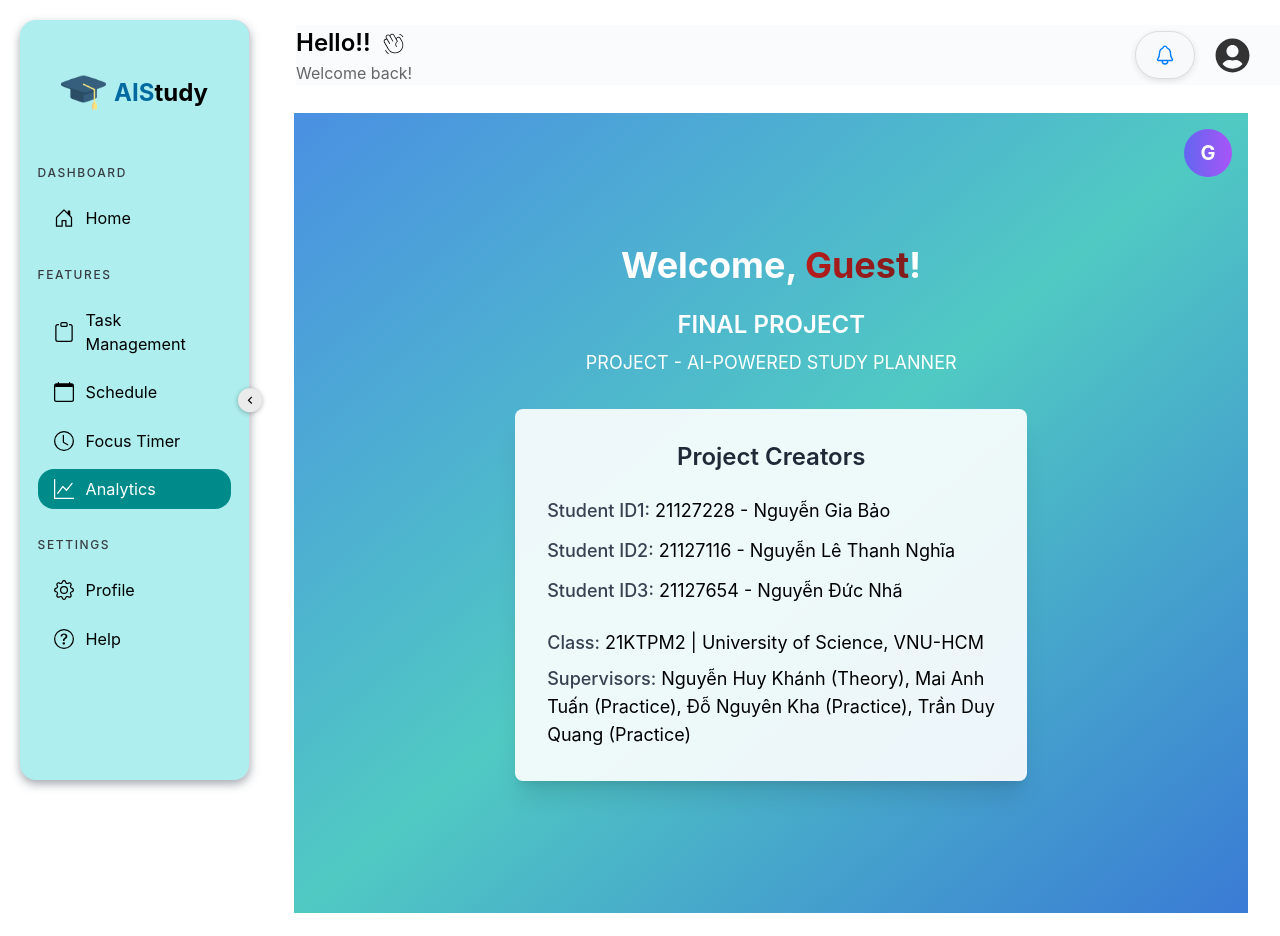
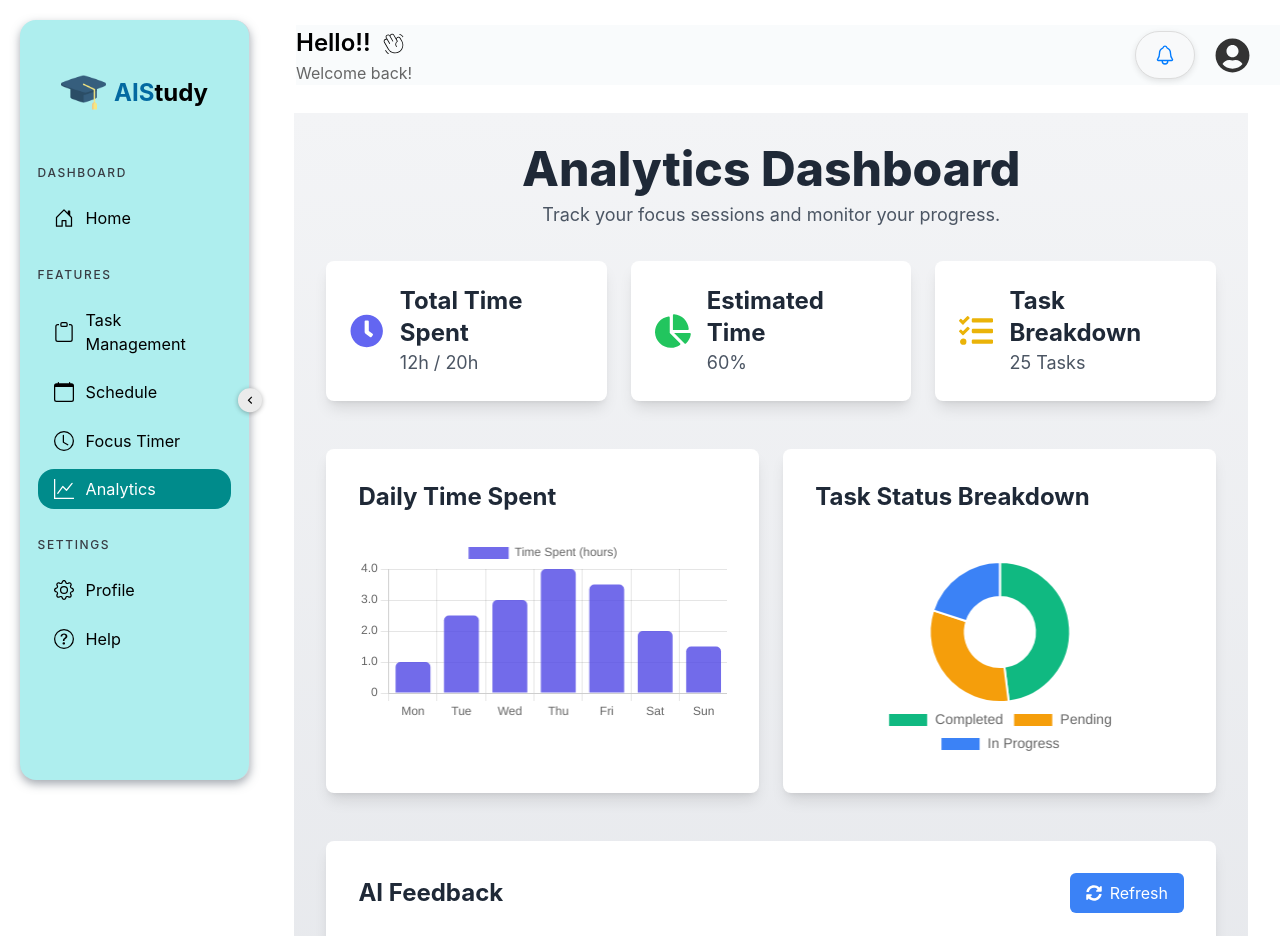
Before and after one commit to Advanced-web-application-developmentK21/Web-Frontend, a React (Create React App) app: page /analytics in a window 1280 px wide. Shown: the top 936 px of the page. Built offline with nearby package versions, Linux system fonts and the light colour scheme; sample sign-in values are in the browser's storage.

Commit message:
Update interface analyst

```diff
--- a/package.json
+++ b/package.json
@@ -19,6 +19,7 @@
     "moment": "^2.30.1",
     "react": "^18.3.1",
     "react-big-calendar": "^1.16.3",
+    "react-chartjs-2": "^5.2.0",
     "react-datepicker": "^7.5.0",
     "react-dnd": "^16.0.1",
     "react-dnd-html5-backend": "^16.0.1",
--- a/src/App.tsx
+++ b/src/App.tsx
@@ -9,8 +9,8 @@ import Dashboard from './pages/Dashboard/Dashboard';
 import Schedule from './pages/Schedule/SchedulePage';
 import FocusTimer from './pages/FocusTime/FocusTimerPage';
 import TaskManagement from "./pages/TaskManagement/TaskManagement";
-import Analytics from './pages/Analytics/Analytics';
 import ProFilePage from './pages/Profile/ProfilePage';
+import AnalyticsPage from './pages/Analytics/Analytics';
 
 function App() {
   return (
@@ -81,7 +81,7 @@ function App() {
             element={
               <PrivateRoute>
                 <UserLayout>
-                  <Analytics />
+                  <AnalyticsPage/>
                 </UserLayout>
               </PrivateRoute>
             }
--- a/src/pages/Analytics/Analytics.tsx
+++ b/src/pages/Analytics/Analytics.tsx
@@ -1,128 +1,174 @@
-import React, { useState } from "react";
-import { FaSignOutAlt, FaUser } from "react-icons/fa";
-import { useNavigate } from "react-router-dom";
-import { useAuth } from "../../context/AuthContext";
-import axios from "axios";
+"use client";
 
-const Analytics: React.FC = () => {
-    const { userId, userName, logout } = useAuth();
-    const navigate = useNavigate();
-    const [isDropdownOpen, setIsDropdownOpen] = useState<boolean>(false);
+import { useState } from "react";
+import { FaChartPie, FaTasks, FaClock, FaSyncAlt } from "react-icons/fa";
+import {
+    Chart as ChartJS,
+    CategoryScale,
+    LinearScale,
+    BarElement,
+    ArcElement,
+    Tooltip,
+    Legend,
+} from 'chart.js';
+import { Bar, Doughnut } from 'react-chartjs-2';
+import Loading from "../../components/loading";
 
-    const handleLogout = async (): Promise<void> => {
-        try {
-            // Send a POST request using axios
-            const response = await axios.post(`http://localhost:4000/user/logout/${userId}`, {}, {
-                headers: {
-                    'Content-Type': 'application/json',
-                },
-            });
+ChartJS.register(
+    CategoryScale,
+    LinearScale,
+    BarElement,
+    ArcElement,
+    Tooltip,
+    Legend
+);
 
-            if (response.status === 200) { // Check if the response status is 200 (success)
-                logout();
-                setIsDropdownOpen(false); // Close the dropdown after logout
-                navigate("/auth"); // Redirect to login page
-            } else {
-                console.error("Logout failed");
-            }
-        } catch (error) {
-            console.error("Error during logout:", error);
-        }
+const AnalyticsPage = () => {
+    const [loading, setLoading] = useState(false);
+    const [aiFeedbackData, setAiFeedbackData] = useState([
+        "You're excelling in focusing on high-priority tasks. Great job!",
+        "Consider balancing time across tasks to avoid backlogs.",
+        "Try to spend more time on pending tasks for better progress."
+    ]);
+
+    const dailyData = {
+        labels: ['Mon', 'Tue', 'Wed', 'Thu', 'Fri', 'Sat', 'Sun'],
+        datasets: [
+            {
+                label: 'Time Spent (hours)',
+                data: [1, 2.5, 3, 4, 3.5, 2, 1.5],
+                backgroundColor: 'rgba(79, 70, 229, 0.8)',
+                borderRadius: 5,
+            },
+        ],
     };
 
-    // const handleProfile = (): void => {
-    //     navigate("/profile"); // Navigate to the profile page
-    //     setIsDropdownOpen(false); // Close the dropdown when navigating to profile
-    // };
+    const taskStatusData = {
+        labels: ['Completed', 'Pending', 'In Progress'],
+        datasets: [
+            {
+                data: [12, 8, 5],
+                backgroundColor: ['#10B981', '#F59E0B', '#3B82F6'],
+                hoverOffset: 10,
+            },
+        ],
+    };
 
-    const toggleDropdown = (): void => {
-        setIsDropdownOpen(!isDropdownOpen);
+    const handleRefresh = async () => {
+        setLoading(true);
+
+        // Simulate API call or data fetching
+        setTimeout(() => {
+            setAiFeedbackData([
+                "You're performing better with task prioritization. Keep it up!",
+                "Ensure consistent task completion to avoid delays.",
+                "Spend additional time on pending tasks to avoid backlog."
+            ]);
+            setLoading(false);
+        }, 2000); // Simulated delay
     };
 
     return (
-        <div
-            className="flex flex-col items-center justify-center min-h-screen p-4 relative"
-            style={{
-                background: "linear-gradient(to bottom right, #4a90e2, #50c9c3, #3a7bd5)",
-            }}
-        >
-            {/* Avatar with Dropdown */}
-            <div className="absolute top-4 right-4">
-                <div className="relative">
-                    <button
-                        onClick={toggleDropdown}
-                        className="flex items-center justify-center w-12 h-12 bg-gradient-to-r from-indigo-500 to-purple-500 rounded-full text-white font-bold text-lg hover:scale-110 transition-transform"
-                        aria-label="Profile"
-                    >
-                        {userId ? (
-                            <FaUser className="text-xl" />
-                        ) : (
-                            <span className="text-xl">{userName ? userName[0].toUpperCase() : "G"}</span>
-                        )}
-                    </button>
+        <div className="min-h-screen bg-gradient-to-b from-gray-100 to-gray-200 p-8">
+            {/* Header */}
+            <div className="mb-8 text-center">
+                <h1 className="text-5xl font-extrabold text-gray-800">Analytics Dashboard</h1>
+                <p className="text-lg text-gray-600 mt-2">Track your focus sessions and monitor your progress.</p>
+            </div>
 
-                    {/* Dropdown Menu */}
-                    {isDropdownOpen && (
-                        <div className="absolute right-0 mt-2 w-40 bg-white border rounded-md shadow-lg">
-                            <button
-                                //onClick={handleProfile}
-                                className="w-full text-left px-4 py-2 text-gray-700 hover:bg-gray-100 flex items-center"
-                            >
-                                <FaUser className="mr-2" /> Profile
-                            </button>
-                            <button
-                                onClick={handleLogout}
-                                className="w-full text-left px-4 py-2 text-gray-700 hover:bg-gray-100 flex items-center"
-                            >
-                                <FaSignOutAlt className="mr-2" /> Logout
-                            </button>
-                        </div>
-                    )}
+            {/* Metrics Section */}
+            <div className="grid grid-cols-1 md:grid-cols-3 gap-6 mb-12">
+                <div className="bg-white shadow-lg rounded-lg p-6 flex items-center hover:shadow-xl transition-shadow">
+                    <FaClock className="text-indigo-500 text-4xl mr-4" />
+                    <div>
+                        <h2 className="text-2xl font-bold text-gray-800">Total Time Spent</h2>
+                        <p className="text-gray-600 text-lg">12h / 20h</p>
+                    </div>
+                </div>
+
+                <div className="bg-white shadow-lg rounded-lg p-6 flex items-center hover:shadow-xl transition-shadow">
+                    <FaChartPie className="text-green-500 text-4xl mr-4" />
+                    <div>
+                        <h2 className="text-2xl font-bold text-gray-800">Estimated Time</h2>
+                        <p className="text-gray-600 text-lg">60%</p>
+                    </div>
+                </div>
+
+                <div className="bg-white shadow-lg rounded-lg p-6 flex items-center hover:shadow-xl transition-shadow">
+                    <FaTasks className="text-yellow-500 text-4xl mr-4" />
+                    <div>
+                        <h2 className="text-2xl font-bold text-gray-800">Task Breakdown</h2>
+                        <p className="text-gray-600 text-lg">25 Tasks</p>
+                    </div>
                 </div>
             </div>
 
-            <h1 className="text-4xl font-bold text-center text-white">
-                Welcome,{" "}
-                <span className="text-transparent bg-clip-text bg-gradient-to-r from-red-700 via-red-800 to-red-900">
-                    {userId ? userName : "Guest"}
-                </span>
-                !
-            </h1>
+            {/* Charts Section */}
+            <div className="grid grid-cols-1 md:grid-cols-2 gap-6 mb-12">
+                <div className="bg-white shadow-lg rounded-lg p-8 hover:shadow-xl transition-shadow">
+                    <h3 className="text-2xl font-bold text-gray-800 mb-6">Daily Time Spent</h3>
+                    <Bar data={dailyData} />
+                </div>
 
-            <div className="text-center space-y-2 text-white mt-6">
-                <h2 className="text-2xl font-semibold">FINAL PROJECT</h2>
-                <p className="text-lg">PROJECT - AI-POWERED STUDY PLANNER</p>
+                <div className="bg-white shadow-lg rounded-lg p-8 hover:shadow-xl transition-shadow">
+                    <h3 className="text-2xl font-bold text-gray-800 mb-12">Task Status Breakdown</h3>
+                    <div className="flex justify-center">
+                        <Doughnut
+                            data={taskStatusData}
+                            options={{
+                                maintainAspectRatio: false,
+                                responsive: true,
+                                plugins: {
+                                    legend: {
+                                        position: 'bottom',
+                                        labels: {
+                                            font: {
+                                                size: 14,
+                                            },
+                                        },
+                                    },
+                                },
+                            }}
+                            width={200}
+                            height={200}
+                        />
+                    </div>
+                </div>
             </div>
 
-            {/* Always render sensitive information */}
-            <div className="bg-white bg-opacity-90 p-8 rounded-lg shadow-xl max-w-lg w-full space-y-6 mt-8">
-                <h3 className="text-2xl font-semibold text-center text-gray-800">Project Creators</h3>
-
-                <div className="space-y-3">
-                    <p className="text-lg">
-                        <strong className="font-medium text-gray-700">Student ID1:</strong> 21127228 - Nguyễn Gia Bảo
-                    </p>
-                    <p className="text-lg">
-                        <strong className="font-medium text-gray-700">Student ID2:</strong> 21127116 - Nguyễn Lê Thanh Nghĩa
-                    </p>
-                    <p className="text-lg">
-                        <strong className="font-medium text-gray-700">Student ID3:</strong> 21127654 - Nguyễn Đức Nhã
-                    </p>
+            {/* AI Feedback Section */}
+            <div className="bg-white shadow-lg rounded-lg p-8 hover:shadow-xl transition-shadow">
+                <div className="flex justify-between items-center mb-6">
+                    <h3 className="text-2xl font-bold text-gray-800">AI Feedback</h3>
+                    <button
+                        onClick={handleRefresh}
+                        className="flex items-center bg-blue-500 text-white py-2 px-4 rounded-md hover:bg-blue-600 transition"
+                    >
+                        <FaSyncAlt className="mr-2 text-white" /> {/* Refresh Icon */}
+                        Refresh
+                    </button>
                 </div>
 
-                <div className="mt-4 space-y-2">
-                    <p className="text-lg">
-                        <strong className="font-medium text-gray-700">Class:</strong> 21KTPM2 | University of Science, VNU-HCM
-                    </p>
-                    <p className="text-lg">
-                        <strong className="font-medium text-gray-700">Supervisors:</strong> Nguyễn Huy Khánh (Theory), Mai Anh Tuấn
-                        (Practice), Đỗ Nguyên Kha (Practice), Trần Duy Quang (Practice)
-                    </p>
-                </div>
+                {/* Loading State */}
+                {loading ? (
+                    <div className="flex justify-center items-center py-12">
+                        <Loading />
+                    </div>
+                ) : (
+                    <ul className="space-y-6">
+                        {aiFeedbackData.map((feedback, index) => (
+                            <li key={index} className="flex items-start">
+                                <FaChartPie className="text-green-500 text-3xl mr-4" />
+                                <p className="text-lg">{feedback}</p>
+                            </li>
+                        ))}
+                    </ul>
+                )}
             </div>
+
 
         </div>
     );
 };
 
-export default Analytics;
+export default AnalyticsPage;
```
Also changed, not shown: 1 other file (tests, documents, lock files or other folders).
